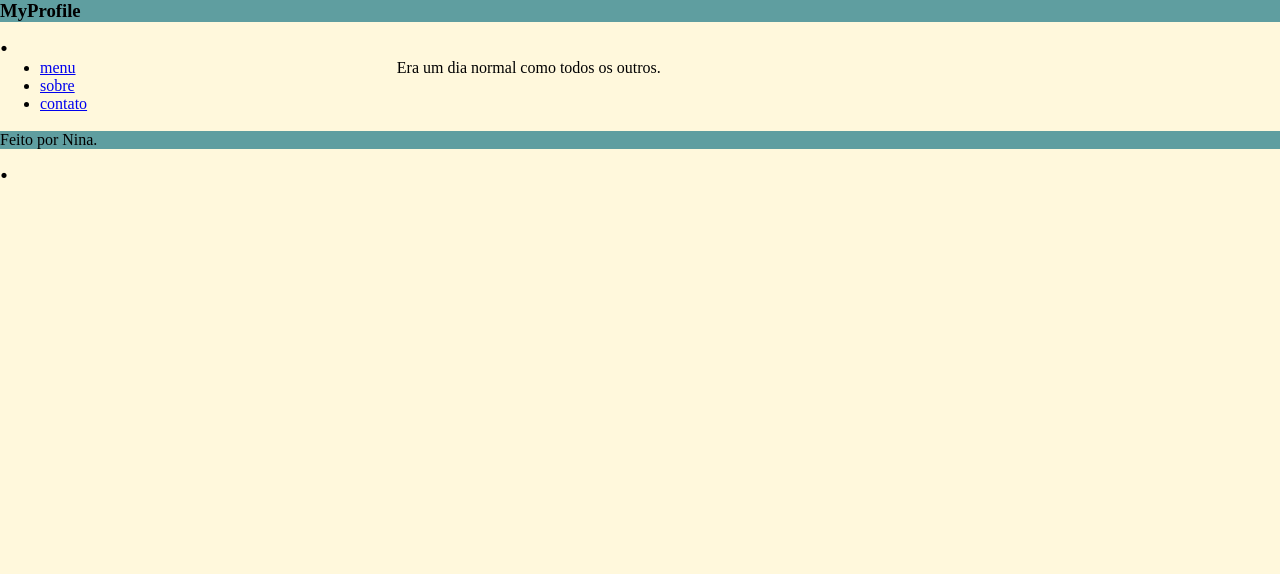
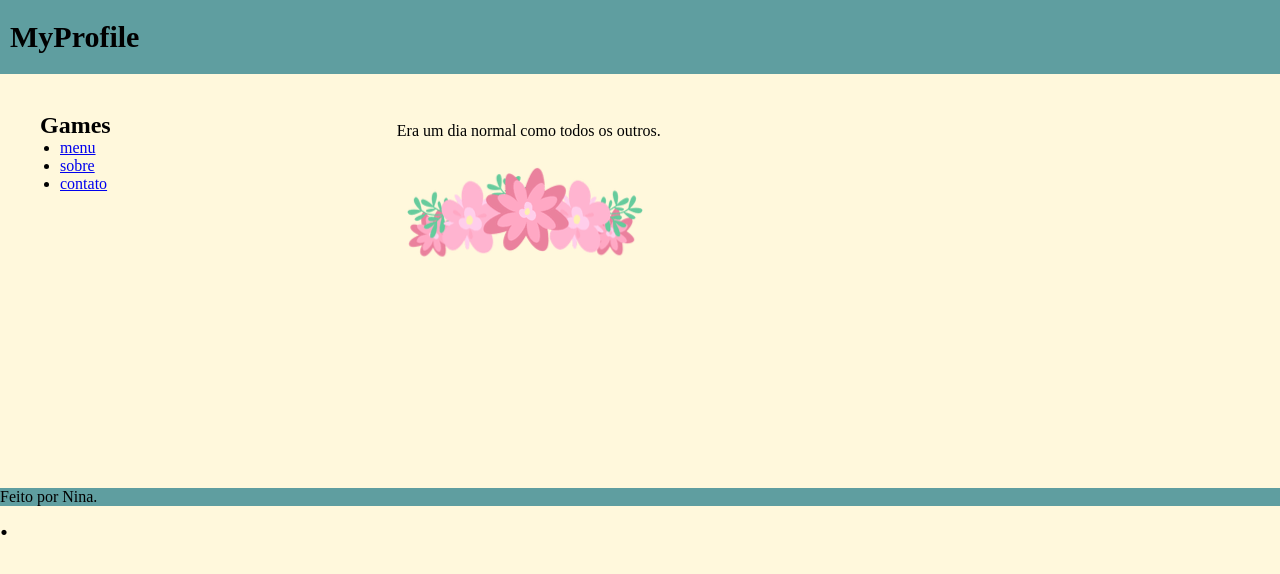
Before and after one commit to ninaclb/myprofile, a plain HTML site: page index.html in a window 1280 px wide. Drawn offline with Linux system fonts and the light colour scheme.

Commit message:
Gabi aqui

```diff
--- a/index.html
+++ b/index.html
@@ -12,30 +12,46 @@
         }
         header h3{
             background-color: cadetblue;
+            padding-bottom: 20px;
+            padding-top: 20px;
+            padding-left: 10px;
+            font-size: 30px;
         }
         #menu{
             float: left;
             width: 30%;
-
         }
         #informação{
             float:right;
             width: 69%;
+            margin-top: 10px;
         }
         footer{
             clear: both;
             background-color: cadetblue;
         }
-
+        .pfv_da_certo{
+            margin-top: 20px;
+            margin-bottom: 200px;
+        }
+        img{
+            float: unset;
+            padding-bottom: 200px;
+        }
+        li{
+            margin-left: 20px;
+        }
     </style>
 </head>
 <body>
     <header>
         <h3>MyProfile</h3>
-        <h1>.</h1>
     </header>
+    <br>
+    <div class="pfv_da_certo">
     <div id="menu">
     <ul>
+        <h2>Games</h2>
         <li><a href="index.html">menu</a></li>
         <li><a href="index.html">sobre</a></li>
         <li><a href="index.html">contato</a></li>
@@ -44,6 +60,8 @@
     </div>
     <div id="informação">
         <p>Era um dia normal como todos os outros.</p>
+        <img src="assets/flor_azul.png">
+    </div>
     </div>
 
     <footer>Feito por Nina.<h1>.</h1>
```
Also changed, not shown: assets/flor_azul.png (added).
